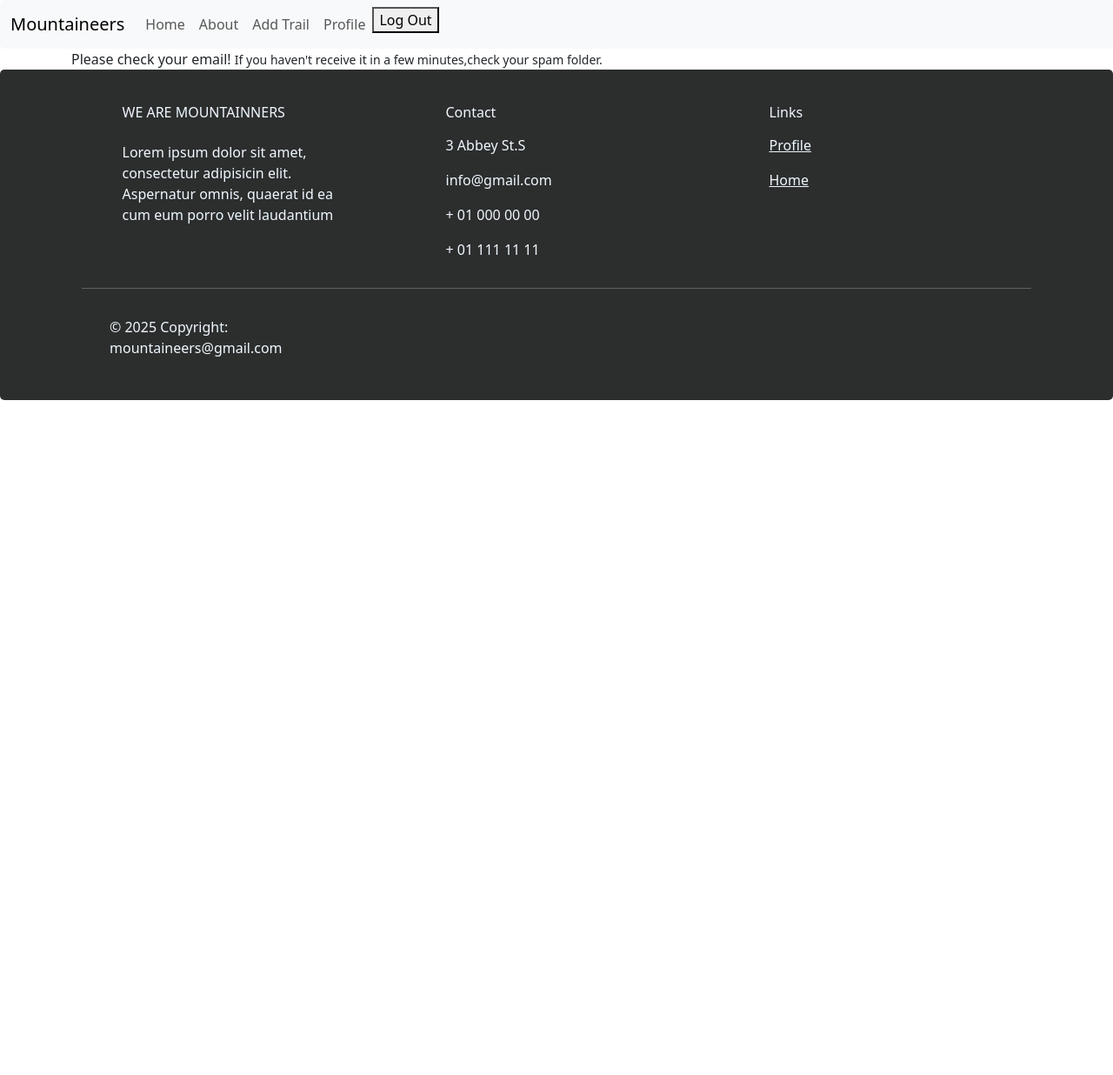
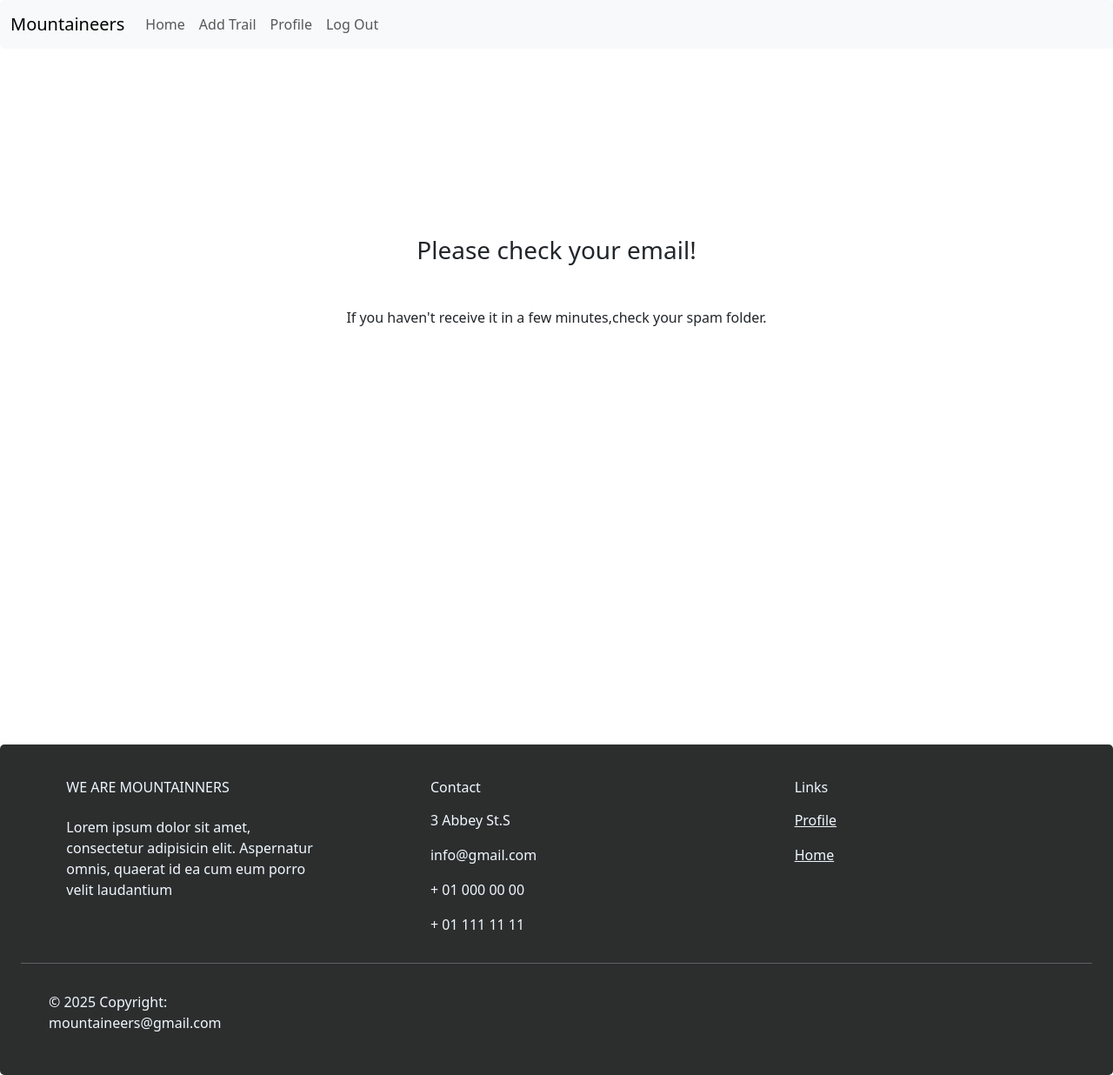
Before and after one commit to TeodoraC98/TeodoraBaciuFrameworkProject, a Django app: page /users/password-reset/done/ in a window 1280 px wide. Shown: the whole page at 87% size. Before the commit the page ends 460 px from the top, so only its background shows below. Run offline with Django 5.2, Linux system fonts and the light colour scheme; the visitor is signed in with stand-in values (Sample User, id 1).

Commit message:
last updates

```diff
--- a/app/static/app/css/main.css
+++ b/app/static/app/css/main.css
@@ -14,7 +14,9 @@ body.thumb {
     min-width: 50vw;
 }
 
-
+.container{
+  min-height: 90vh;
+}
 .nav-item {
     background-color: #eeeeff;
     background-clip: content-box;
@@ -94,3 +96,24 @@ footer a{
    flex-wrap: nowrap;
 }
 }
+
+h3, .subtitle{
+
+    text-align: center;
+}
+.content{
+    width: 100%;
+    height: 100vh;
+    padding-top: 15%;
+    display:flex ;
+    justify-content: center;
+}
+.link{
+    color: rgb(163, 159, 159);
+    text-decoration: none;
+}
+.btn-logout{
+    border: none;
+    background-color:#f8f9fa;
+
+}
--- a/app/templates/app/about.html
+++ /dev/null
@@ -1,5 +0,0 @@
-{% extends "app/base.html" %}
-{% block content %}
-<h1>ABOUT</h1>
-
-{% endblock content %}
--- a/app/templates/app/base.html
+++ b/app/templates/app/base.html
@@ -23,9 +23,6 @@
         <li >
           <a class="nav-link" href="{% url 'index' %}">Home</a>
         </li>
-        <li >
-            <a class="nav-link" href="{% url 'about' %}">About</a>
-        </li>
          {% if user.is_authenticated %}
               {% if perms.trails.add_trail %}
                <li><a class="nav-link" href="{% url 'trail-create' %}">Add Trail</a></li>
@@ -33,10 +30,10 @@
                 <a class=" nav-link" href="{% url 'profile' %}">Profile</a>
                 <form action="{% url 'logout' %}" method="post">
                   {% csrf_token %}
-                  <button type="submit">Log Out</button>
+                  <button class="btn-logout nav-link" type="submit">Log Out</button>
                 </form>
               {% else %}
-                <a class="nav-link" href="{% url 'login' %}">Log In</a>
+                <a class="nav-link " href="{% url 'login' %}">Log In</a>
                 <a class="nav-link" href="{% url 'register' %}">Register</a>
            {% endif %}
       </ul>
@@ -55,7 +52,7 @@
 
   <footer>
 
-    <div class="container p-4 pb-0">
+    <div class="container-footer p-4 pb-0">
       <section >
 
         <div class="row">
--- a/app/urls.py
+++ b/app/urls.py
@@ -24,7 +24,6 @@ from django.conf.urls.static import static
 urlpatterns = [
     path('admin/', admin.site.urls),
     path("",TrailListView.as_view(), name='index'),
-    path('about/', views.about, name='about'),
     path('trails/', include('trails.urls')),
     path('users/', include('users.urls')),
 
--- a/app/views.py
+++ b/app/views.py
@@ -2,6 +2,3 @@ from django.shortcuts import render
 from .management.commands.setup_role import Command
 def home(request):
     return render(request,"app/home.html")
-
-def about(request):
-    return render(request,"app/about.html")
--- a/trails/templates/trails/trail_confirm_delete.html
+++ b/trails/templates/trails/trail_confirm_delete.html
@@ -1,6 +1,6 @@
 {% extends "app/base.html" %}
 {% block content %}
-    <div class="content-section">
+    <div class="content">
         <form method="POST">
             {% csrf_token %}
             <fieldset class="form-group">
--- a/trails/templates/trails/trail_form.html
+++ b/trails/templates/trails/trail_form.html
@@ -9,8 +9,8 @@
 
                 {{ form|crispy }}
             </fieldset>
-            <div class="form-group">
-                <button class="btn btn-outline-info" type="submit">Add trail</button>
+            <div class="form-group mb-3">
+                <button class="btn btn btn-dark" type="submit">Add trail</button>
             </div>
         </form>
 
--- a/users/static/app/css/style.css
+++ /dev/null
@@ -1,4 +0,0 @@
-
-body{
-   background-color: aqua;
-}
--- a/users/templates/users/password_reset.html
+++ b/users/templates/users/password_reset.html
@@ -1,6 +1,7 @@
 {% extends "app/base.html" %}
 {% load crispy_forms_tags %}
 {% block content %}
+<div class="content mt-5">
   <form action="" method="post">
   {% csrf_token %}
 
@@ -12,8 +13,9 @@
                 {{ form|crispy }}
             </fieldset>
             <div class="form-group">
-                  <input type="submit"  value="Reset password">
+                  <input   class="btn btn-outline-dark" type="submit"  value="Reset password">
             </div>
 
   </form>
+  </div>
 {% endblock %}
--- a/users/templates/users/password_reset_complete.html
+++ b/users/templates/users/password_reset_complete.html
@@ -1,10 +1,12 @@
 {% extends "app/base.html" %}
 
 {% block content %}
+<div class="content">
   <h3>Your password was changed successfully!</h3>
 <div class="border-top pt-3">
         <small class="text-muted">
            Log in?<a class="ml-2" href="{% url 'login' %}">Log in</a>
         </small>
     </div>
+    </div>
 {% endblock %}
--- a/users/templates/users/password_reset_confirm.html
+++ b/users/templates/users/password_reset_confirm.html
@@ -2,7 +2,8 @@
 {% load crispy_forms_tags %}
 {% block content %}
     {% if validlink %}
-        <p>Please enter a new password.</p>
+    <div class="m-auto content">
+        <h4>Please enter a new password.</h4>
         <form action="" method="post">
         {% csrf_token %}
             <table>
@@ -31,4 +32,5 @@
         </small>
          </div>
     {% endif %}
+    </div>
 {% endblock %}
--- a/users/templates/users/password_reset_done.html
+++ b/users/templates/users/password_reset_done.html
@@ -1,6 +1,11 @@
 {% extends "app/base.html" %}
 
 {% block content %}
-  <div>Please check your email!
-    <small>If you haven't receive it in a few minutes,check your spam folder.</small></div>
+<div
+class="content">
+  <div class="mt-5">
+    <h3>Please check your email!</h3>
+    <div class=" subtitle mt-5">If you haven't receive it in a few minutes,check your spam folder.</div>
+    </div>
+    </div>
 {% endblock %}
--- a/users/templates/users/register.html
+++ b/users/templates/users/register.html
@@ -1,7 +1,8 @@
 {% extends "app/base.html" %}
 {% load crispy_forms_tags %}
 {% block content %}
-   <div class="content-section">
+   <div class="content-section-register">
+    <div></div>
     <form  method="POST">
         {% csrf_token %}
         <fieldset class="form-group">
@@ -50,7 +51,7 @@
         </div>
     <div class="border-top pt-3"></div>
         <small class="text-muted">
-            Already hava an account? <a class="ml-2" href="{% url 'login' %}">Sign In</a>
+            Already hava an account? <a class="ml-2 link" href="{% url 'login' %}">Sign In</a>
         </small>
     </div>
    </div>
```
Also changed, not shown: trails/templates/trails/403.html (+5 -3 lines), trails/templates/trails/trail_detail.html (+6 -2 lines), users/templates/users/login.html (+5 -3 lines), users/templates/users/profile.html (+3 -5 lines), users/static/app/images/logo.jpg (deleted).
